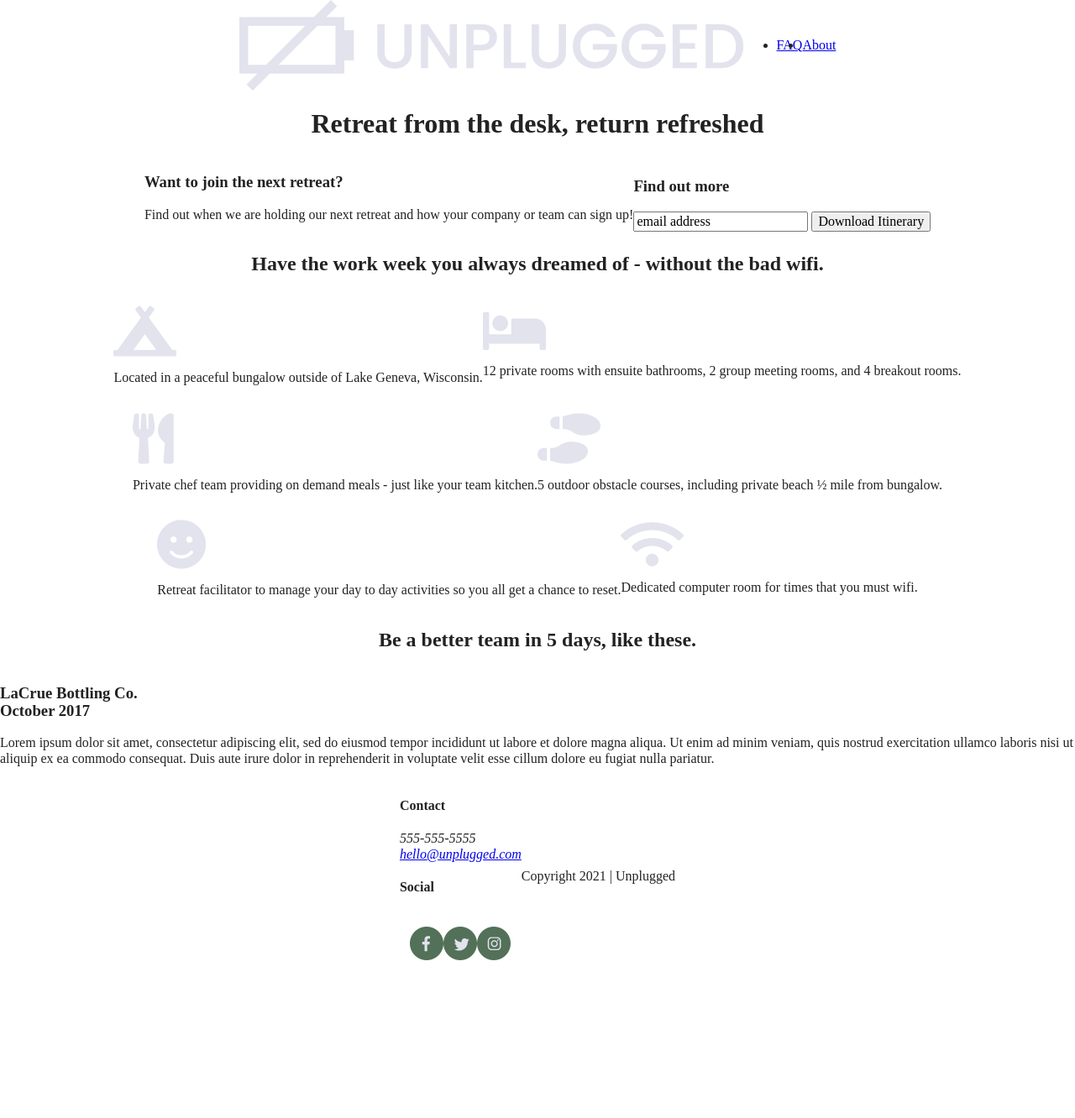
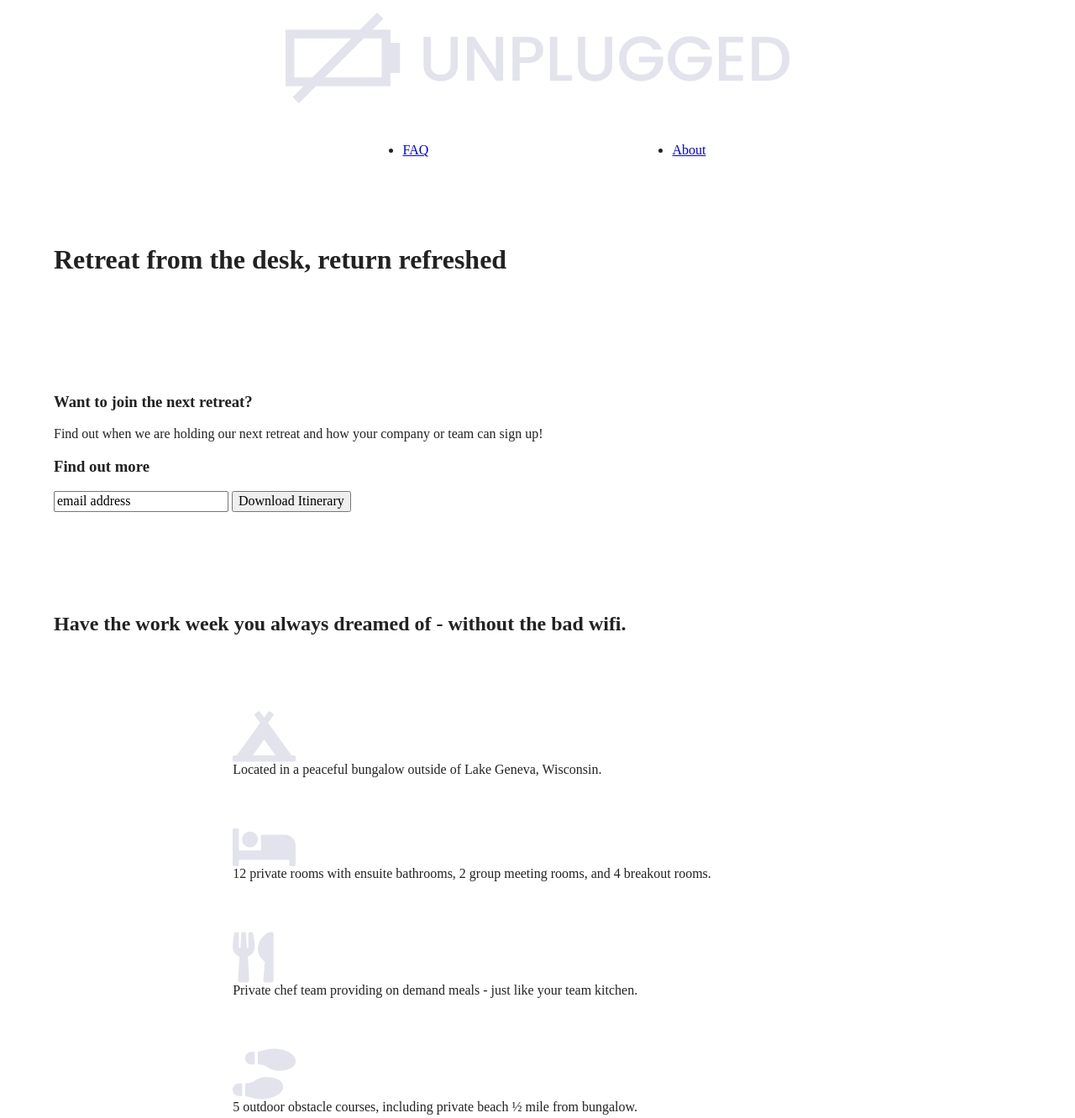
Before and after one commit to kenna-bramble/unplugged-retreat, a website built with Parcel: page index.html in a window 1280 px wide. Shown: the top 1332 px of the page at 84% size. Before the commit the page ends 1160 px from the top, so only its background shows below. Built offline with nearby package versions, Linux system fonts and the light colour scheme.

Commit message:
Added margins, padding, and browser default overrides to main.css

```diff
--- a/css/main.css
+++ b/css/main.css
@@ -92,11 +92,10 @@ textarea {
 
    }
    .content-wrapper {
-     display: flex;
-     justify-content: center;
-     align-items: center;
-     flex-flow: row wrap;
+     width: 90%;
+     margin: 50px 0;
    }
+
    /*-------------------- Base Header - Footer Styles --------------------*/
 
    header,
@@ -107,37 +106,68 @@ textarea {
      flex-flow: row wrap;
    }
 
-   /* Header Styles */
+
+   /*Header Section*/
 
    header {
-
+     padding: 15px 0;
    }
-   header img {
-
+   header .content-wrapper {
+     display: flex;
+     justify-content: center;
+     align-items: center;
+     flex-flow: row wrap;
+     margin: 0;
    }
    .header-divider {
-
+     width: 100%;
+     margin: 10px 0 20px 0;
+     height: 1px;
    }
    header nav {
      display: flex;
      justify-content: center;
      align-items: center;
      flex-flow: row wrap;
+     width: 60%;
    }
    header nav ul {
+     display: flex;
+     justify-content: space-around;
+     align-items: center;
+     width: 100%;
+   }
+
+
+   /*Footer Section*/
+
+   footer .content-wrapper {
+     width: 55%;
+     margin: 50px 0;
+   }
+   footer p {
+     margin: 0;
+   }
+   footer .contact {
+     margin-bottom: 50px;
+   }
+   .social p {
      display: flex;
      justify-content: center;
      align-items: center;
    }
+   footer .social-icons {
+     display: flex;
+     justify-content: space-around;
+     align-items: center;
+   }
+   footer .copyright {
+     margin: 20px 0;
+   }
+
 
    /*-------------------- Mobile Styles - Homepage --------------------*/
-   h1,
-   h2,
-   h3,
-   h4,
-   p {
 
-   }
 
    .hero-area {
      display: flex;
@@ -151,26 +181,26 @@ textarea {
      align-items: center;
      flex-flow: row wrap;
    }
-
-   .form-description {
-
-   }
-   .form {
-
-   }
    .features {
      display: flex;
      justify-content: center;
      align-items: center;
    }
-   .features-items {
+   .features h2 {
+     margin-bottom: 60px;
+   }
+   .features article {
+     width: 63%;
+     margin: 30px 0;
+   }
+   .features .features-items {
      display: flex;
      justify-content: center;
      align-items: center;
      flex-flow: row wrap;
    }
-   .features-items article {
-
+   .features p {
+     margin: 0;
    }
    .reviews {
      display: flex;
@@ -178,35 +208,12 @@ textarea {
      align-items: center;
      flex-flow: row wrap;
    }
-   .reviews article div {
-
+   .reviews h2 {
+     margin-bottom: 40px;
    }
-   .hero-area h1 {
-
-   }
-   aside h3 {
-
-   }
-   aside p {
-
-   }
-   .fontawesome-icon {
-
-   }
-   .features-item-description {
-
-   }
-   .reviews h2 {
-
-   }
-   .reviews article {
-
-   }
-   .reviews article h3 {
-
-   }
-   .reviews article p {
-
+   .reviews h3 {
+     width: 55%;
+     margin: 20px 0;
    }
 
    /*-------------------- Mobile Styles - About --------------------*/
@@ -225,27 +232,8 @@ textarea {
      align-items: center;
      flex-flow: row wrap;
    }
-   .contact-content {
-
-   }
-   .mission-content {
-
-   }
-
-   .mission-content p {
-
-   }
-
-   .contact-section h2 {
-
-   }
-
-   .contact-content h4 {
-
-   }
-
    .contact-content p {
-
+     margin: 0;
    }
 
    /*-------------------- Mobile Styles - FAQ --------------------*/
@@ -256,59 +244,23 @@ textarea {
      align-items: center;
      flex-flow: row wrap;
    }
+   .faq .content-wrapper {
+     display: flex;
+     justify-content: center;
+     align-items: center;
+     flex-flow: row wrap;
+     margin: 50px 0 0 0;
+   }
+   .faq h2 {
+     margin-bottom: 40px;
+   }
 
    .faq-content {
-
-   }
-
-   .faq-content h4 {
-
-   }
-
-   .faq-content p {
-
+     margin-bottom: 50px;
    }
 
 
-   /*-------------------- Footer --------------------*/
 
-   footer {
-
-   }
-
-   .footer-content {
-
-   }
-
-   .contact {
-
-   }
-   .contact h4 {
-
-   }
-
-   address p {
-
-   }
-
-   .social p {
-     display: flex;
-     justify-content: center;
-     align-items: center;
-   }
-
-   .social-icons {
-     display: flex;
-     justify-content: center;
-     align-items: center;
-   }
-
-   .copyright {
-
-   }
-   .copyright p {
-
-   }
 
 /* ==========================================================================
    Helper classes
```
